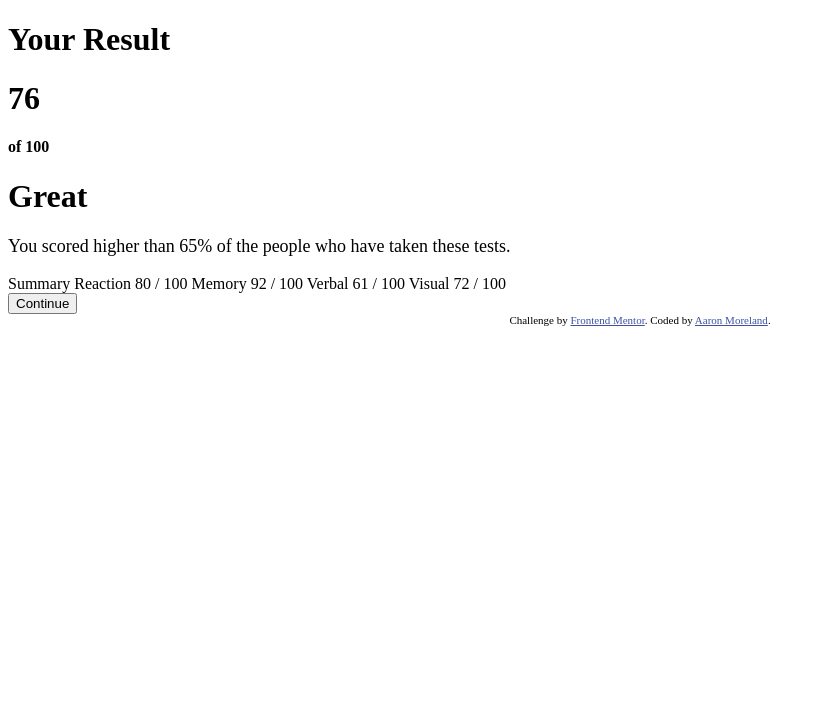
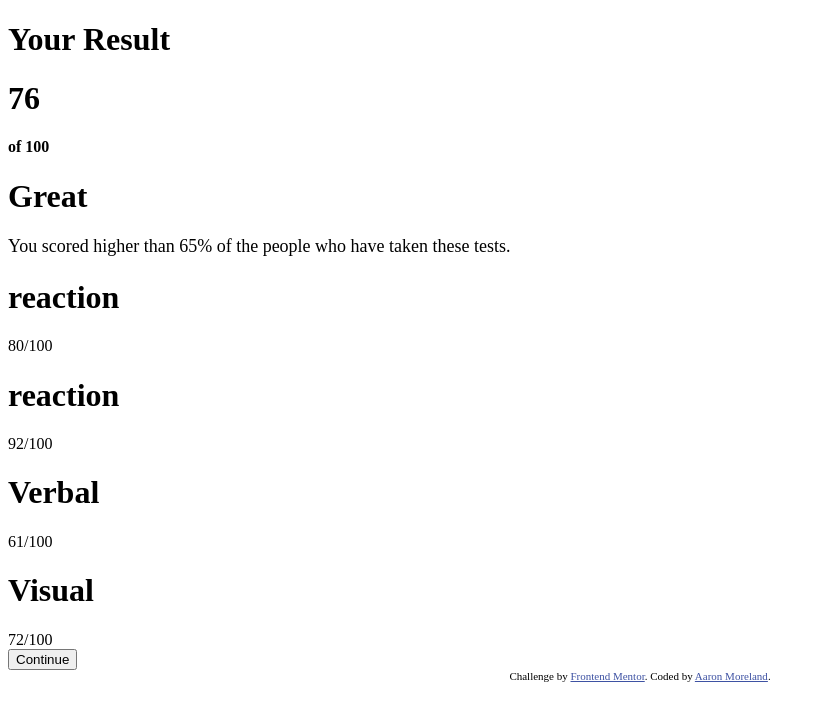
Before and after one commit to AMoreland11/Results-Summary, a plain HTML site: page results-summary-component-main/index.html in a window 1280 px wide. Shown: the whole page, without its empty margins (0-825 px from the left). Drawn offline with Linux system fonts and the light colour scheme.

Commit message:
HTML complete, CSS needs work

```diff
--- a/results-summary-component-main/index.html
+++ b/results-summary-component-main/index.html
@@ -24,24 +24,25 @@
     </div>
   </div>
   <div class="summary-card">
-    Summary
-
-    Reaction
-    80 / 100
-
-    Memory
-    92 / 100
-
-    Verbal
-    61 / 100
-
-    Visual
-    72 / 100
-
+    <div class="reaction">
+      <h1>reaction</h1>
+      80/100
+    </div>
+    <div class="memory">
+      <h1>reaction</h1>
+      92/100
+    </div>
+    <div class="verbal">
+      <h1>Verbal</h1>
+      61/100
+    </div>
+    <div class="visual">
+      <h1>Visual</h1>
+      72/100
+    </div>
     <div class="button">
       <button>Continue</button>
     </div>
-
   </div>
 
   <div class="attribution">
```
